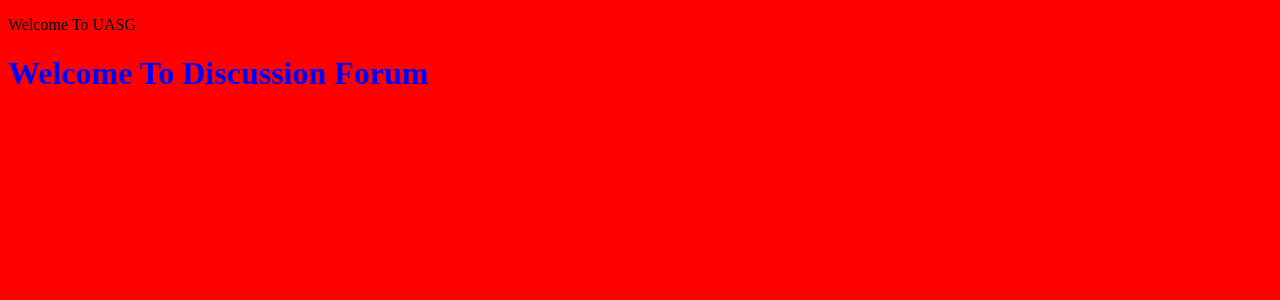
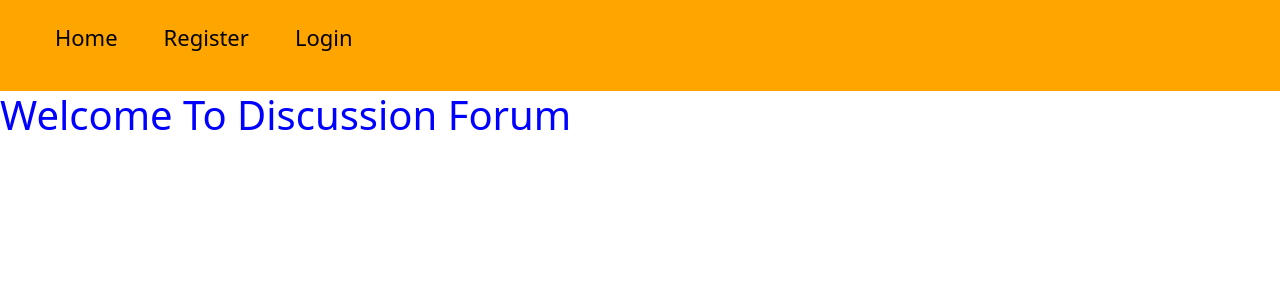
Before and after one commit to techwithsanjayb/UASG_Project, a Django app: page /discussionforum/ in a window 1280 px wide. Shown: the top 300 px of the page. Run offline with Django 4.2, Linux system fonts and the light colour scheme.

Commit message:
Initial Flow for Hoome page , Login Page and Register Page created

```diff
--- a/UASG_Project/urls.py
+++ b/UASG_Project/urls.py
@@ -13,11 +13,14 @@
     1. Import the include() function: from django.urls import include, path
     2. Add a URL to urlpatterns:  path('blog/', include('blog.urls'))
 """
+from django import views
 from django.contrib import admin
-from django.urls import path,include
+from django.urls import path, include
+from . import views
 
 urlpatterns = [
     path('admin/', admin.site.urls),
+    path('', views.home, name='home'),
     path('discussionforum/', include('Discussion_Forum.urls')),
     path('applicationshowcase/', include('Application_Showcase.urls')),
     path('helpdesk/', include('Helpdesk.urls')),
--- a/User/urls.py
+++ b/User/urls.py
@@ -3,5 +3,7 @@
 
 urlpatterns = [
     path('',views.index,name="index" ),
+    path('login',views.login,name="login"),
+    path('register', views.register, name="register")
 
 ]
--- /dev/null
+++ b/requirements.txt
@@ -0,0 +1,6 @@
+asgiref==3.5.2
+backports.zoneinfo==0.2.1
+Django==4.1
+Pillow==9.2.0
+sqlparse==0.4.2
+tzdata==2022.2
--- a/static/base.css
+++ b/static/base.css
@@ -1,3 +1,21 @@
 body{
-   background-color: red;
+   background-color: white;
 }
+.navbar{
+            background-color: orange;
+            }
+.navbar li{
+float:left;
+list-style: none;
+margin: 13px 20px;
+}
+.navbar ul{
+            overflow: auto;
+        }
+
+.navbar li a{
+            padding: 3px 3px;
+            text-decoration: none;
+            color: black;
+            font-size:22px;
+        }
--- /dev/null
+++ b/templates/User/login.html
@@ -0,0 +1,4 @@
+{% extends 'base.html' %}
+{% block 'login' %}
+<p>login page</p>
+{% endblock %}
--- /dev/null
+++ b/templates/User/register.html
@@ -0,0 +1,4 @@
+{% extends 'base.html' %}
+{% block 'register' %}
+<p>register page</p>
+{% endblock %}
--- a/templates/base.html
+++ b/templates/base.html
@@ -1,15 +1,37 @@
 {% load static %}
 <!DOCTYPE html>
 <html lang="en">
-<head>
-    <meta charset="UTF-8">
-    <meta http-equiv="X-UA-Compatible" content="IE=edge">
-    <meta name="viewport" content="width=<device-width>, initial-scale=1.0">
+  <head>
+    <meta charset="UTF-8" />
+    <meta http-equiv="X-UA-Compatible" content="IE=edge" />
+    <meta name="viewport" content="width=<device-width>, initial-scale=1.0" />
     <title>Document</title>
-    <link rel="stylesheet" href="{% static 'base.css' %}">
-</head>
-<body>
-    <p>Welcome To UASG</p>
-    {% block 'discussionforum' %}{% endblock %}
-</body>
+    <!-- CSS only -->
+    <link
+      href="https://cdn.jsdelivr.net/npm/bootstrap@5.2.0/dist/css/bootstrap.min.css"
+      rel="stylesheet"
+      integrity="sha384-gH2yIJqKdNHPEq0n4Mqa/HGKIhSkIHeL5AyhkYV8i59U5AR6csBvApHHNl/vI1Bx"
+      crossorigin="anonymous"
+    />
+
+    <link rel="stylesheet" href="{% static 'base.css' %}" />
+  </head>
+  <body>
+    <header>
+      <nav class="navbar">
+        <ul>
+          <li><a href="{% url 'home'%}">Home</a></li>
+          <li><a href="{% url 'register'%}">Register</a></li>
+          <li><a href="{% url 'login'%}">Login</a></li>
+        </ul>
+      </nav>
+    </header>
+
+    {% block 'home' %} {% endblock %}
+
+    {% block 'login' %} {% endblock %}
+    {% block 'register' %} {% endblock %}
+    {% block 'discussionforum' %}
+    {% endblock %}
+  </body>
 </html>
```
Also changed, not shown: UASG_Project/views.py (added, +9 -0 lines), User/views.py (+7 -0 lines), templates/home.html (+10 -1 lines), 2 other files.
